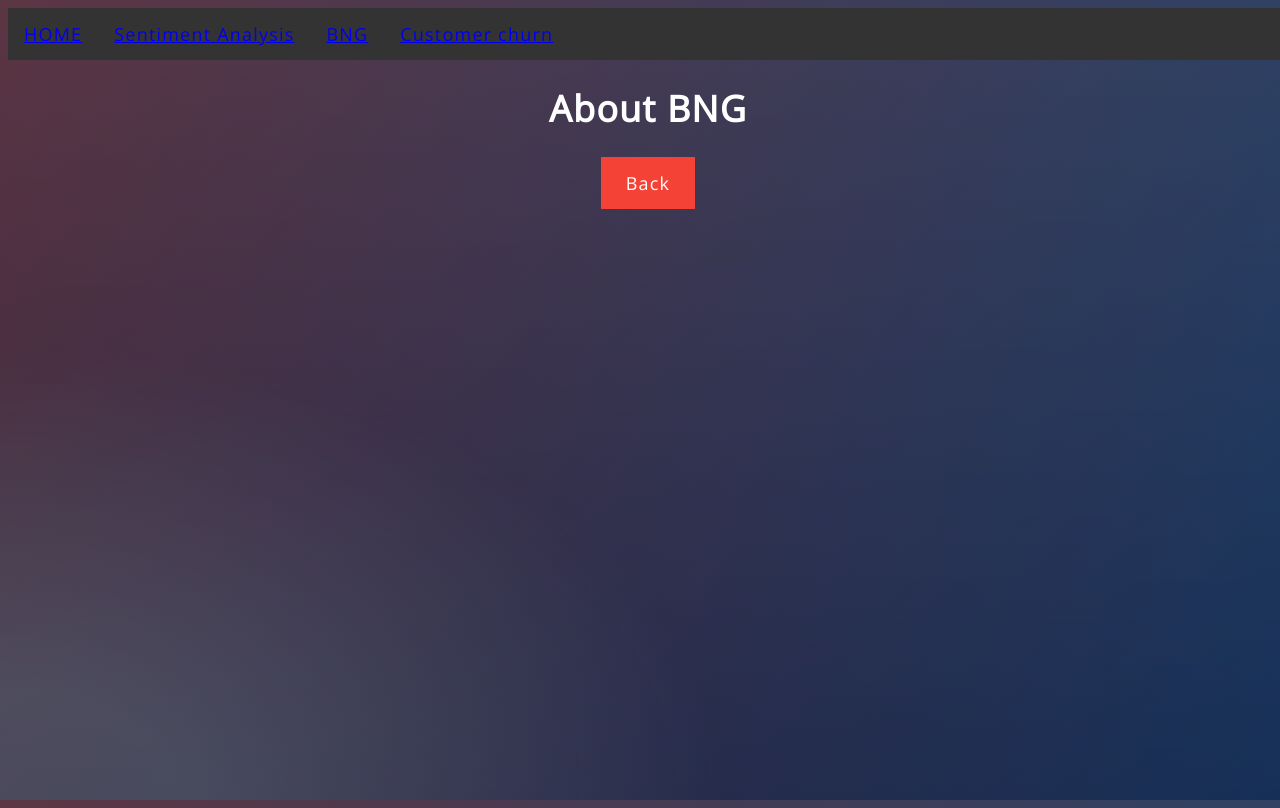
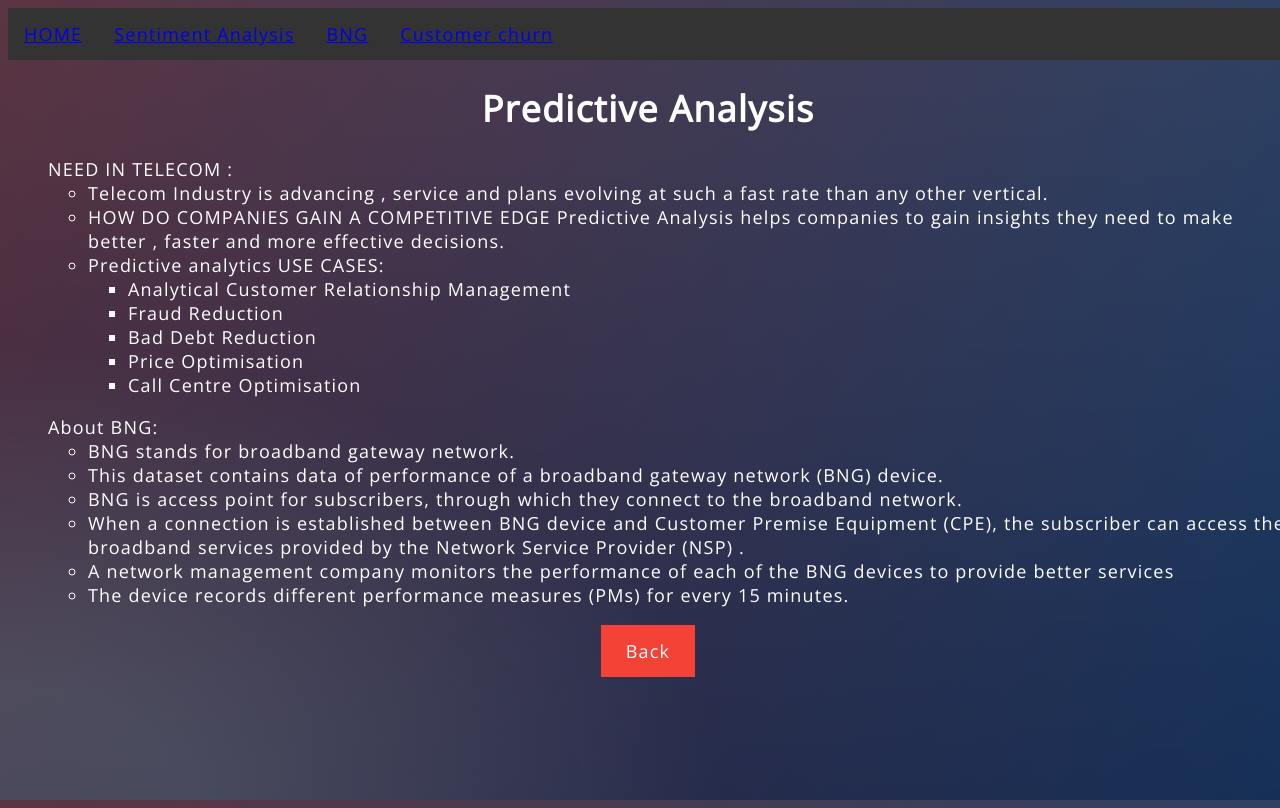
Before and after one commit to b18050/estip, a Flask app: page /aboutbng/ in a window 1280 px wide. Run offline with Flask 2, Linux system fonts and the light colour scheme; parts of the project's set-up code (start-up, migrations or seed data) failed here and were passed over.

Commit message:
Added last commit

```diff
--- a/templates/aboutbng.html
+++ b/templates/aboutbng.html
@@ -2,7 +2,7 @@
 <html >
 <head>
   <meta charset="UTF-8">
-  <title>Customer Sentiment Analysis</title>
+  <title>About BNG</title>
   <link rel="stylesheet" type="text/css" href="{{ url_for('static',filename='css/style.css') }}">
   <link href="https://fonts.googleapis.com/css?family=Open+Sans&display=swap" rel="stylesheet">
 </head>
@@ -17,10 +17,38 @@
         </ul>
     </div>
 <div>
-    <h1>About BNG </h1>
+    <h1>Predictive Analysis</h1>
 
 </div>
+<div id="content">
+    <ul style="text-align: left;">NEED IN TELECOM :
+        <ul>
+            <li style="text-align: left;">Telecom Industry is advancing , service and plans evolving at such a fast rate than any other vertical.</li>
+            <li style="text-align: left;">HOW DO COMPANIES GAIN A COMPETITIVE EDGE Predictive Analysis helps companies to gain insights they need to make better , faster and more effective decisions.</li>
+            <li style="text-align: left;">Predictive analytics USE CASES:
+                <ul style="text-align: left;">
+                    <li style="text-align: left;">Analytical Customer Relationship Management </li>
+                    <li style="text-align: left;">Fraud Reduction</li>
+                    <li style="text-align: left;">Bad Debt Reduction</li>
+                    <li style="text-align: left;">Price Optimisation</li>
+                    <li style="text-align: left;">Call Centre Optimisation</li>
+                </ul>
+            </li>
+        </ul>
+</div>
 
+<div id="content">
+    <ul style="text-align: left;">About BNG:
+        <ul>
+            <li style="text-align: left;">BNG stands for broadband gateway network.</li>
+            <li style="text-align: left;">This dataset contains data of performance of a broadband gateway network (BNG) device.</li>
+            <li style="text-align: left;">BNG is access point for subscribers, through which they connect to the broadband network. </li>
+            <li style="text-align: left;">When a connection is established between BNG device and Customer Premise Equipment (CPE), the subscriber can access the broadband services provided by the Network Service Provider (NSP) .</li>
+            <li style="text-align: left;">A network management company monitors the performance of each of the BNG devices to provide better services</li>
+            <li style="text-align: left;">The device records different performance measures (PMs) for every 15 minutes.</li>
+
+        </ul>
+</div>
 
 
 
--- a/templates/abouttelecom.html
+++ b/templates/abouttelecom.html
@@ -2,7 +2,7 @@
 <html >
 <head>
   <meta charset="UTF-8">
-  <title>Customer Sentiment Analysis</title>
+  <title>About telecom</title>
   <link rel="stylesheet" type="text/css" href="{{ url_for('static',filename='css/style.css') }}">
   <link href="https://fonts.googleapis.com/css?family=Open+Sans&display=swap" rel="stylesheet">
 </head>
```
Also changed, not shown: templates/aboutchurn.html (+22 -2 lines), templates/aboutsentiment.html (+37 -2 lines).
